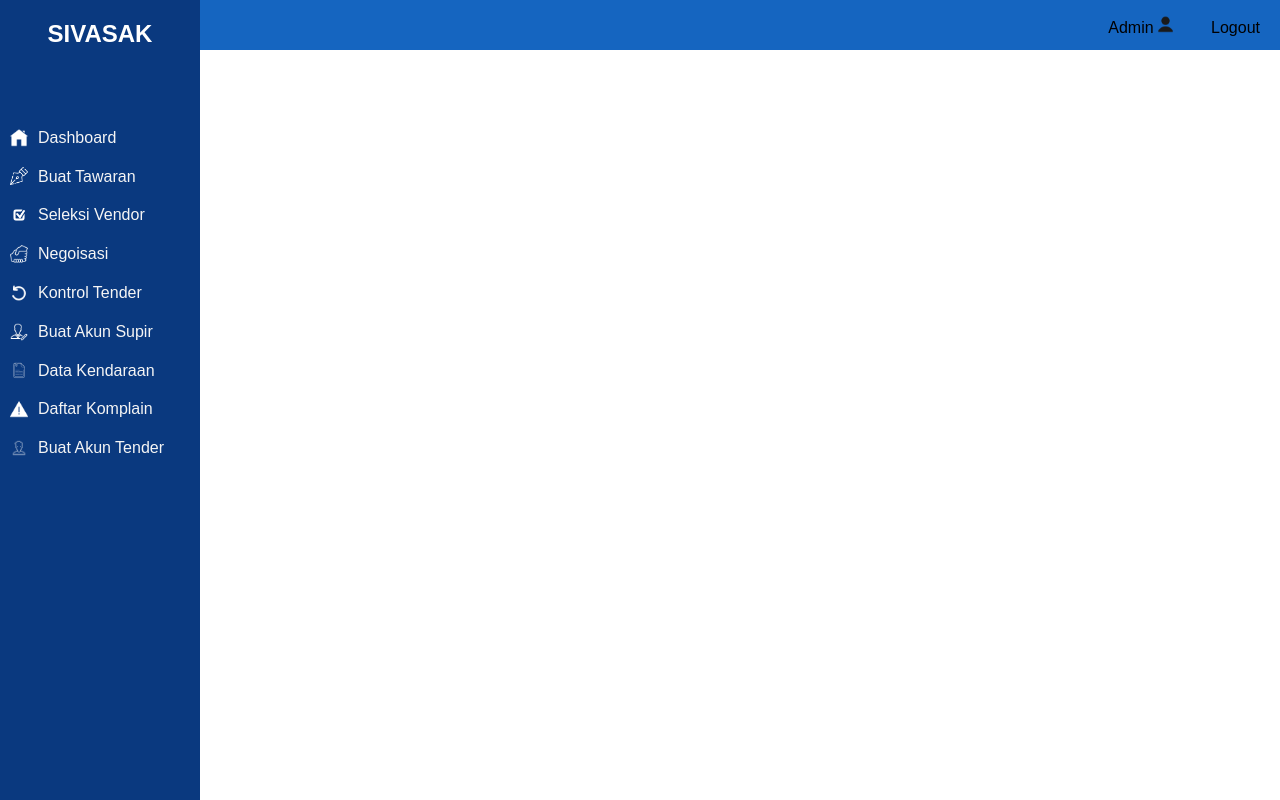
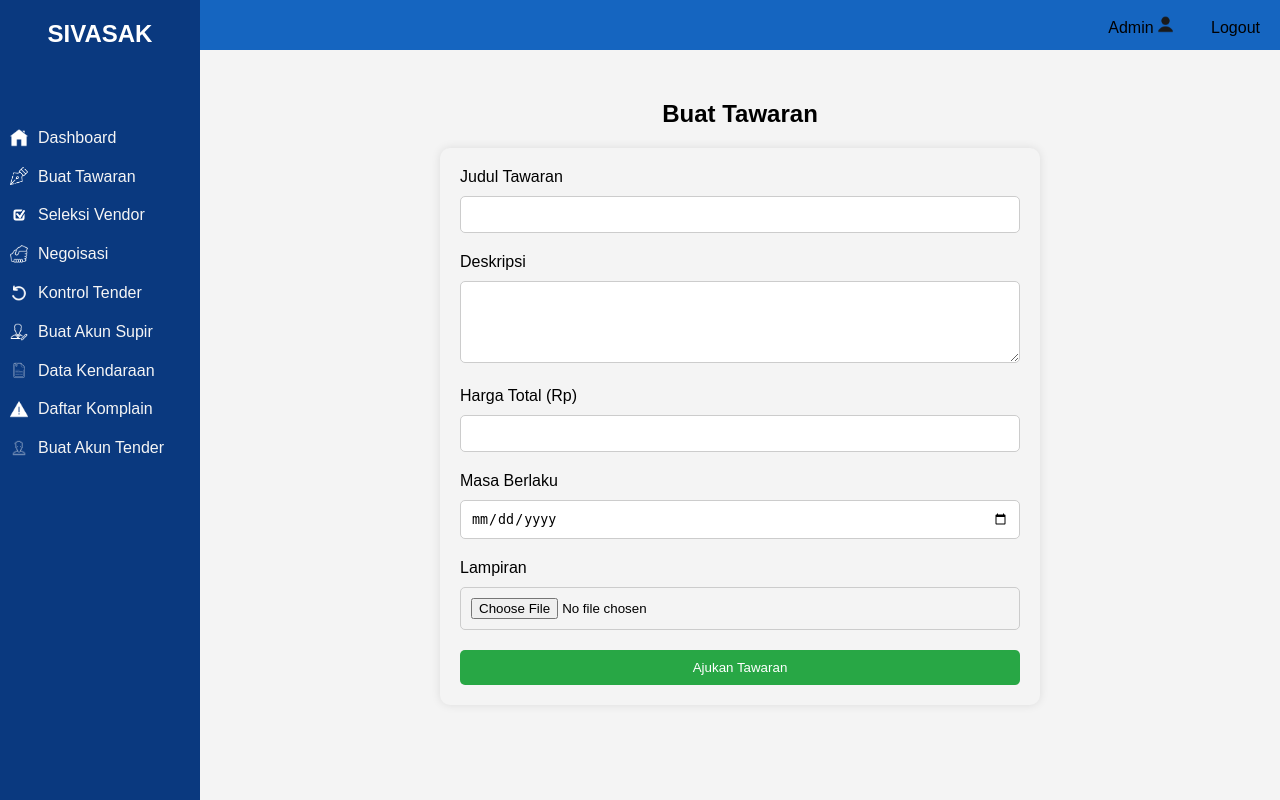
Before and after one commit to gyoro2/Tugaspengweb, a PHP site: the page made by PTI Website/buattawaran.php in a window 1280 px wide. Run offline with PHP 8.4, Linux system fonts and the light colour scheme; the visitor is signed in with stand-in values (Sample User, id 1); data that the repository does not hold is empty.

Commit message:
Buat Tawaran

```diff
--- a/PTI Website/buattawaran.php
+++ b/PTI Website/buattawaran.php
@@ -1,9 +1,23 @@
+<?php
+session_start();
+include 'database.php'; // Pastikan ini adalah koneksi ke database
+
+// Cek apakah user adalah admin
+if (!isset($_SESSION['role']) || $_SESSION['role'] != 'admin') {
+    header('Location: index.php');
+    exit();
+}
+?>
+
 <!DOCTYPE html>
-<html>
+<html lang="en">
 <head>
-    <title>Dashboard</title>
+    <meta charset="UTF-8">
+    <meta name="viewport" content="width=device-width, initial-scale=1.0">
+    <title>Buat Tawaran</title>
     <link rel="stylesheet" href="styledash.css">
 </head>
+<body>
 
 <header>
     <div class="sidebar">
@@ -22,7 +36,6 @@
     </div>
 </header>
 
-<body>
 <div class="navbar">
     <div class="menu">
         <ul>
@@ -31,5 +44,28 @@
         </ul>
     </div>
 </div>
+
+<div class="main-content">
+    <h2>Buat Tawaran</h2>
+    <form action="submit_tawaran.php" method="post" enctype="multipart/form-data">
+        <label for="judul-tawaran">Judul Tawaran</label>
+        <input type="text" id="judul-tawaran" name="judul-tawaran" required>
+
+        <label for="deskripsi">Deskripsi</label>
+        <textarea id="deskripsi" name="deskripsi" rows="4" required></textarea>
+
+        <label for="harga-total">Harga Total (Rp)</label>
+        <input type="number" id="harga-total" name="harga-total" required>
+
+        <label for="masa-berlaku">Masa Berlaku</label>
+        <input type="date" id="masa-berlaku" name="masa-berlaku" required>
+
+        <label for="lampiran">Lampiran</label>
+        <input type="file" id="lampiran" name="lampiran">
+
+        <button type="submit">Ajukan Tawaran</button>
+    </form>
+</div>
+
 </body>
 </html>
--- a/PTI Website/styledash.css
+++ b/PTI Website/styledash.css
@@ -438,3 +438,48 @@ tr:hover {
     border-radius: 8px;
     box-shadow: 0 4px 8px rgba(0, 0, 0, 0.1);
 }
+
+/* Buat Tawaran */
+
+.main-content h2 {
+    text-align: center;
+    margin-bottom: 20px;
+}
+
+form {
+    max-width: 600px;
+    margin: 0 auto;
+    background-color: #f4f4f4;
+    padding: 20px;
+    border-radius: 10px;
+    box-shadow: 0px 0px 10px rgba(0, 0, 0, 0.1);
+}
+
+form label {
+    display: block;
+    margin-bottom: 10px;
+}
+
+form input, form textarea {
+    width: 100%;
+    padding: 10px;
+    margin-bottom: 20px;
+    border: 1px solid #ccc;
+    border-radius: 5px;
+}
+
+form button {
+    width: 100%;
+    padding: 10px;
+    background-color: #28a745;
+    color: white;
+    border: none;
+    border-radius: 5px;
+    cursor: pointer;
+}
+
+form button:hover {
+    background-color: #218838;
+}
+
+/* Buat Tawaran End */
```
Lines whose indentation alone changed are shown as unchanged.
